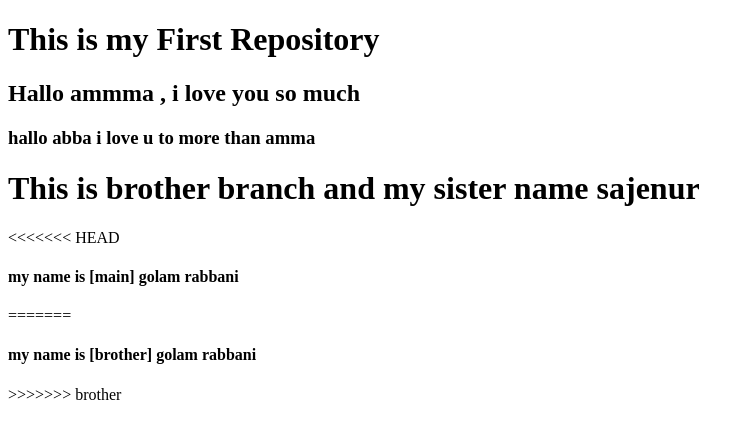
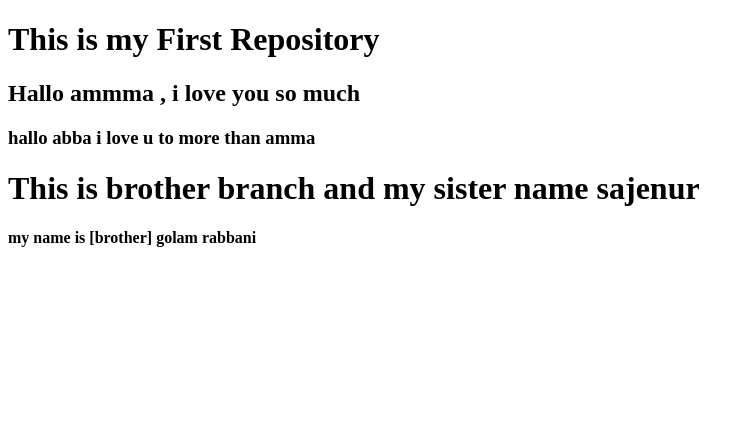
Before and after one commit to golamrabbani93/my-first-repo, a plain HTML site: page index.html in a window 1280 px wide. Shown: the whole page, without its empty margins (0-754 px from the left). Drawn offline with Linux system fonts and the light colour scheme.

Commit message:
accept brother branch

```diff
--- a/index.html
+++ b/index.html
@@ -11,10 +11,6 @@
 		<h2>Hallo ammma , i love you so much</h2>
 		<h3>hallo abba i love u to more than amma</h3>
 		<h1>This is brother branch and my sister name sajenur</h1>
-<<<<<<< HEAD
-		<h4>my name is [main] golam rabbani</h4>
-=======
 		<h4>my name is [brother] golam rabbani</h4>
->>>>>>> brother
 	</body>
 </html>
```
